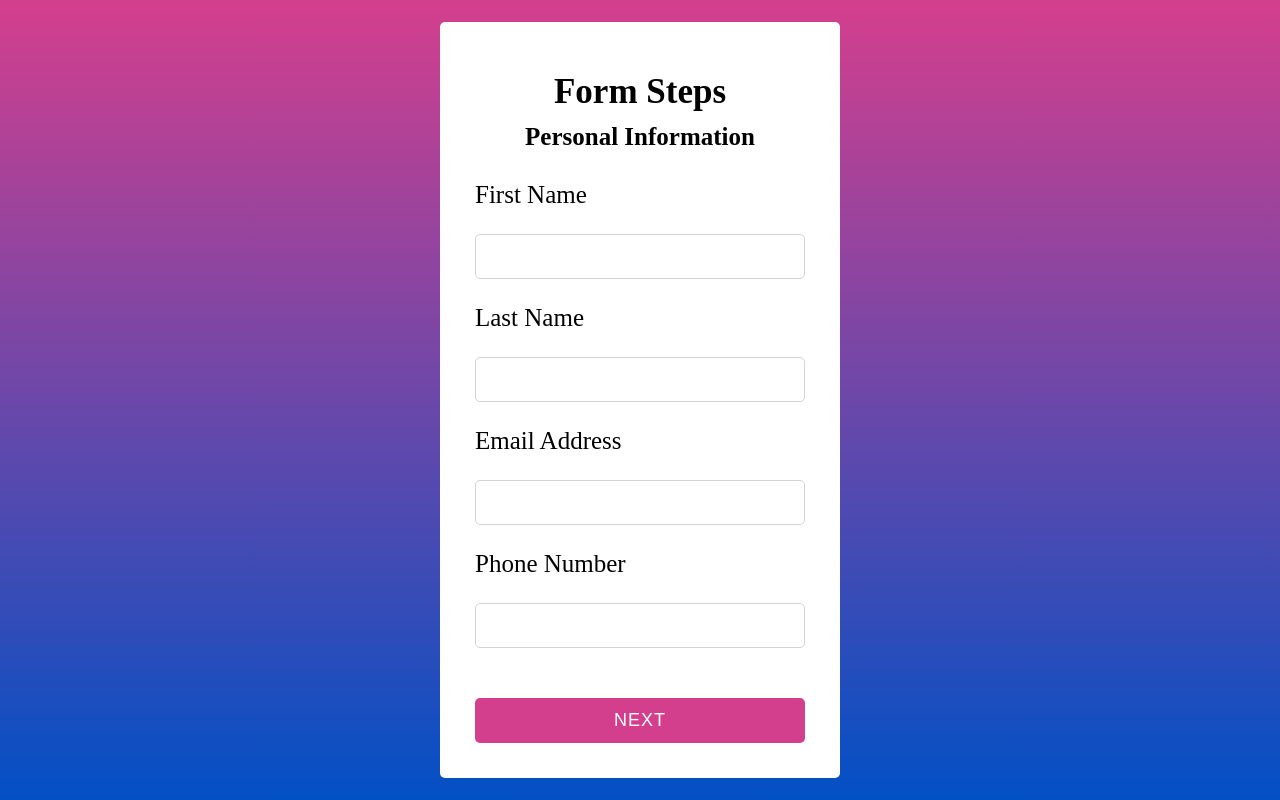
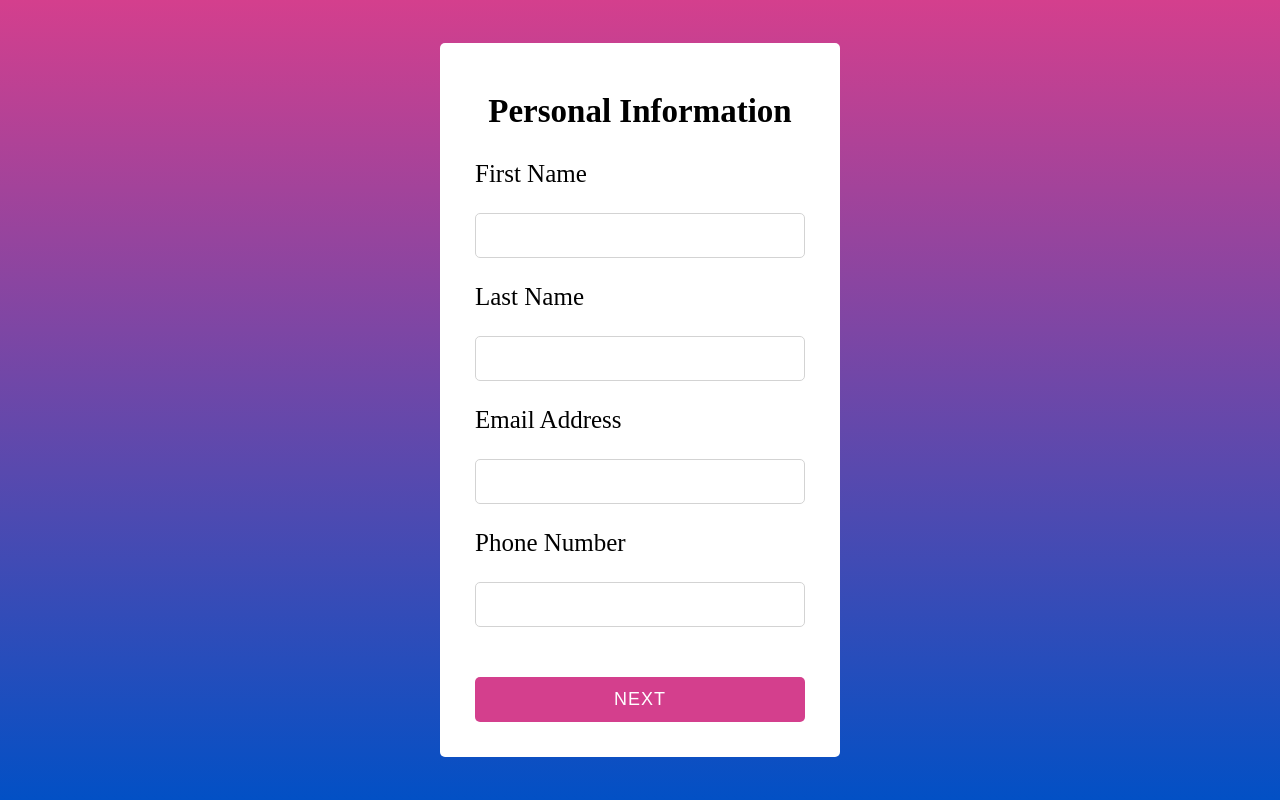
Before and after one commit to Sondos-Amr/React-Multi-Step-Form, a React (Create React App) app: page / in a window 1280 px wide. Built offline with nearby package versions, Linux system fonts and the light colour scheme.

Commit message:
Continue styling the form

```diff
--- a/src/App.jsx
+++ b/src/App.jsx
@@ -52,7 +52,7 @@ export default function App() {
           e.preventDefault();
         }}
       >
-        <header>Form Steps</header>
+        {/* <header>Form Steps</header> */}
 
         {/* step 1 */}
         {step === 1 && (
@@ -144,6 +144,9 @@ export default function App() {
             <TopTitle title="Previous Experiences " />
             <div className="radio-container">
               <label>Do You Have Pre Experience ?!</label>
+
+              <div className="radio-contant">
+                <div className="radio-contant-1">
                   <InputField
                     value="Yes"
                     type="radio"
@@ -154,6 +157,8 @@ export default function App() {
                     }}
                   />
                   Yes
+                </div>
+                <div className="radio-contant-2">
                   <InputField
                     value="No"
                     type="radio"
@@ -165,10 +170,13 @@ export default function App() {
                   />
                   No
                 </div>
+              </div>
+            </div>
             <div className="personalInfo">
-              <div>
-                <InputField
-                  label="Enter Your skills"
+              <label>Enter Your skills</label>
+
+              <div className="skills-container">
+                <input
                   type="text"
                   value={formInpts.skills}
                   onChange={(e) => {
@@ -176,12 +184,12 @@ export default function App() {
                   }}
                 />
                 <Btn nameButton="ADD" onClick={handleAddClick} />
+              </div>
               <ul>
                 {skillInput.map((skill, index) => (
                   <li key={index}>{skill}</li>
                 ))}
               </ul>
-              </div>
             </div>
             <div>
               <InputField
--- a/src/index.css
+++ b/src/index.css
@@ -17,15 +17,16 @@ body {
   text-align: center;
   padding: 50px 35px 10px 35px;
 }
-header {
-  font-size: 35px;
-  font-weight: 600;
+h1 {
+  font-size: 33px;
+  font-weight: 800;
   margin-bottom: 11px;
+  margin: 0 0 30px 0;
 }
-h1 {
+/* h1 {
   font-size: 25px;
   margin: 0 0 30px 0;
-}
+} */
 .personalInfo label {
   display: flex;
   text-align: start;
@@ -104,3 +105,25 @@ select {
   height: 20px !important;
   margin: 5px 0 !important;
 }
+.radio-contant {
+  display: flex;
+  justify-content: space-evenly;
+  margin: 20px 0;
+}
+/* .radio-container label:first-child {
+  margin: 5px 0;
+} */
+/* .InputFieldContainer {
+  display: flex;
+} */
+.skills-container {
+  /* background-color: red; */
+  display: flex;
+  justify-content: space-between;
+}
+.skills-container input {
+  width: 230px;
+}
+.skills-container button {
+  width: 90px;
+}
```
Lines whose indentation alone changed are shown as unchanged.
